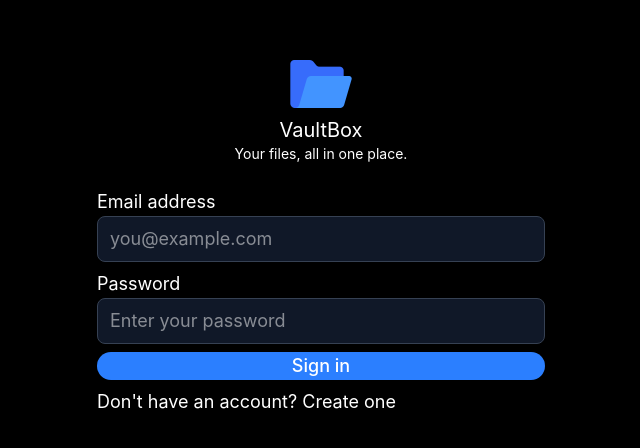
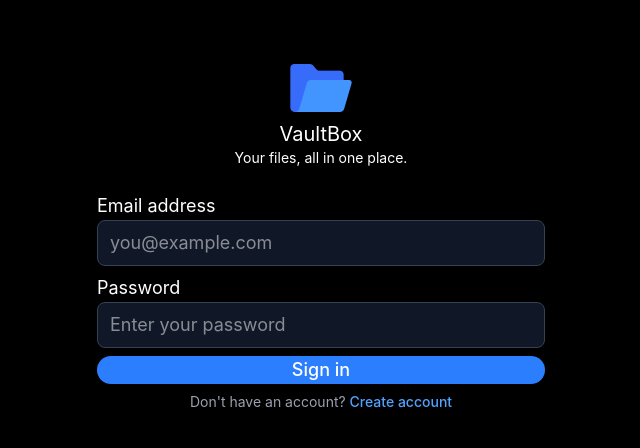
Before and after one commit to Fakecloak/vaultbox-frontend, a React (Vite) app: page /login in a window 1280 px wide. Shown: the part 166-614 px from the top of the page, without its empty margins (319-959 px from the left). Built offline with nearby package versions, Linux system fonts and the light colour scheme.

Commit message:
add react-router-dom for routing and update login component with form handling

```diff
--- a/package.json
+++ b/package.json
@@ -11,7 +11,8 @@
   },
   "dependencies": {
     "react": "^19.3.1",
-    "react-dom": "^19.3.1"
+    "react-dom": "^19.3.1",
+    "react-router-dom": "^7.18.4"
   },
   "devDependencies": {
     "@eslint/js": "^10.0.1",
--- a/src/App.jsx
+++ b/src/App.jsx
@@ -1,13 +1,20 @@
-import { useState } from 'react'
-import './App.css'
-import Login from './components/login'
+import { useState } from 'react';
+import './App.css';
+import Login from './components/login.jsx';
+// import Register from './components/Register.jsx';
+import { BrowserRouter, Routes, Route, Navigate } from 'react-router-dom';
 
 function App() {
 
   return (
-    <>
-    <Login/>
-    </>
+    <BrowserRouter>
+    <Routes>
+      <Route path="/" element={<Navigate to="/login" replace />} />
+      <Route path="/login" element={<Login />} />
+      {/* <Route path="/register" element={<Register />} /> */}
+    </Routes>
+
+    </BrowserRouter>
   )
 }
 
--- a/src/components/Login.jsx
+++ b/src/components/Login.jsx
@@ -1,16 +1,14 @@
 import vault  from '../assets/vault.png'
 import { useState } from 'react';
+import { Link } from 'react-router-dom';
 
 function Login() {
     const [email, setEmail] = useState('');
     const [password, setPassword] = useState('');
     const [error, setError] = useState('');
 
-    const handleSignIn = () =>  {
-
-    }
-
-    const handleLogIn = async () => {
+    const handleLogIn = async (e) => {
+        e.preventDefault();
         setError('');
     try {
         const url = "http://localhost:3000/api/auth/login";
@@ -67,10 +65,20 @@ function Login() {
                             {error}
                         </p>
                     )}
+                    <form onClick={handleLogIn}>
+                    <button type="submit" className='text-center w-full bg-blue-500 rounded-2xl font-medium' >Sign in </button>
+                    </form>
 
-                    <button type="button" onClick={handleLogIn} className='text-center w-full bg-blue-500 rounded-2xl font-medium' >Sign in </button>
+                    <p className="text-center text-sm text-gray-400">
+                        Don't have an account?{' '}
+                        <Link
+                            to="/register"
+                            className="font-medium text-blue-400 hover:text-blue-300"
+                        >
+                            Create account
+                        </Link>
+                    </p>
 
-                    <button type='button' onClick={handleSignIn}> Don't have an account? Create one </button>
                 </div>
 
             </div>
```
Also changed, not shown: src/components/Register.jsx (+27 -0 lines), 1 other file (tests, documents, lock files or other folders).
